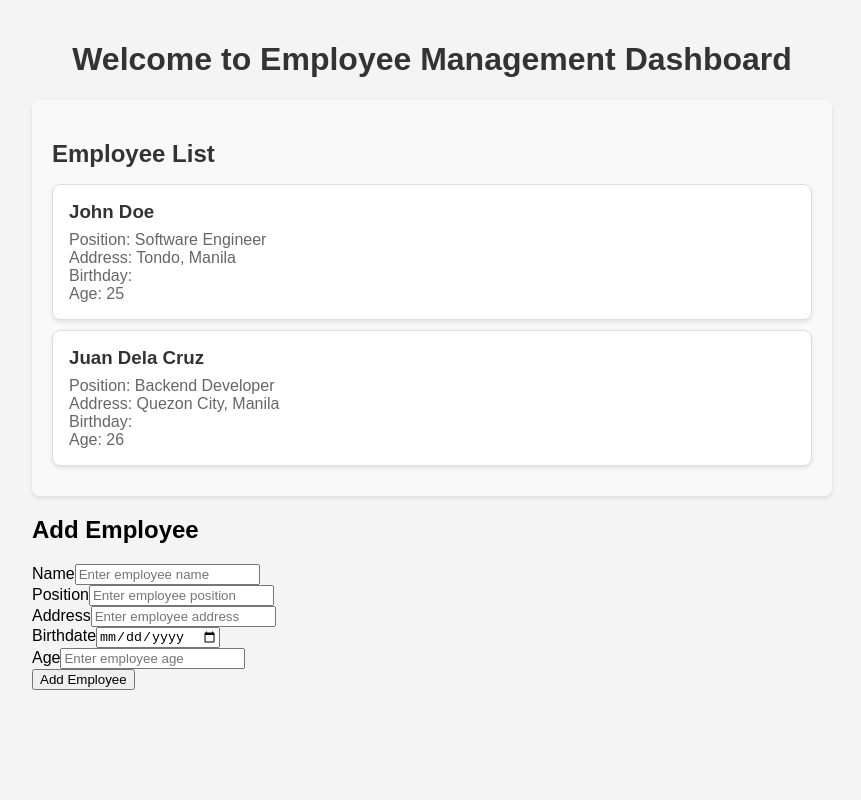
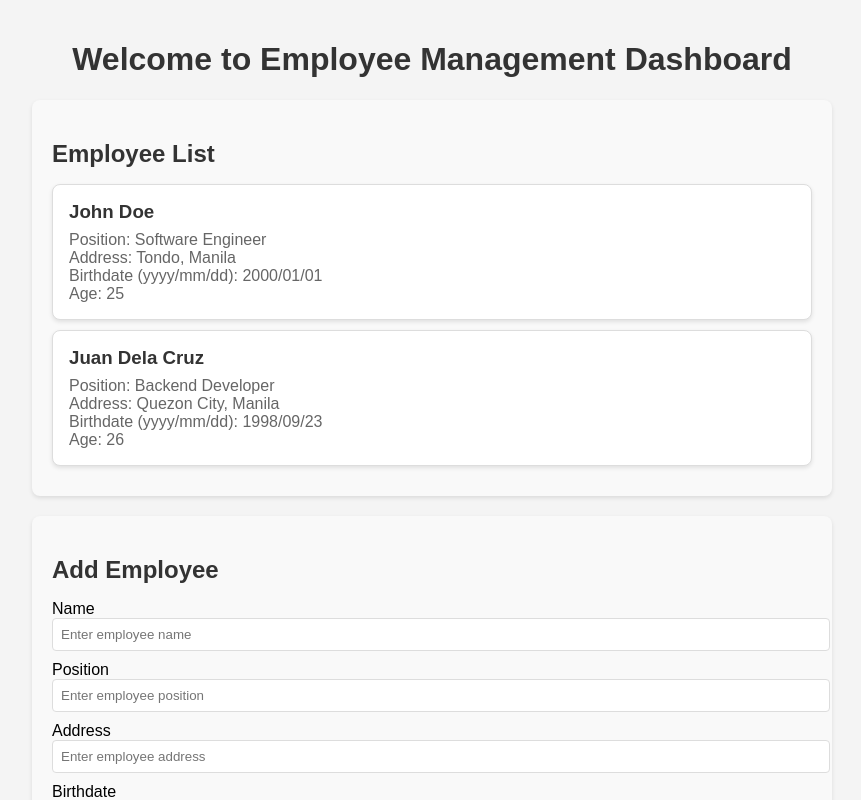
Before and after one commit to CharlotteJoyceDCB/employee-dashboard, a React (Vite) app: page / in a window 1280 px wide. Shown: the top 800 px of the page, without its empty margins (208-1069 px from the left). Built offline with nearby package versions, Linux system fonts and the light colour scheme; the HTML template or start-up script is replaced by a standard one.

Commit message:
Fixed error on birthdate form.

```diff
--- a/src/components/AddEmployee.jsx
+++ b/src/components/AddEmployee.jsx
@@ -67,8 +67,11 @@ const AddEmployee = ({ onAdd }) => {
           <input
             type="date"
             value={birthdate}
-            onChange={(e) => setBirthdate(e.target.value)}
-            placeholder="Enter employee birthdate"
+            onChange={(e) => {
+                setBirthdate(e.target.value);
+                calculateAge(e.target.value);
+              }}
+              onKeyDown={(e) => e.preventDefault()}
             required
           />
         </div>
@@ -79,6 +82,7 @@ const AddEmployee = ({ onAdd }) => {
             value={age}
             onChange={(e) => setAge(e.target.value)}
             placeholder="Enter employee age"
+            required
           />
         </div>
         <button type="submit">Add Employee</button>
--- a/src/components/EmployeeCard.jsx
+++ b/src/components/EmployeeCard.jsx
@@ -6,7 +6,7 @@ const EmployeeCard = ({ employee }) => {
       <h3>{employee.name}</h3>
       <p>Position: {employee.position}</p>
       <p>Address: {employee.address}</p>
-      <p>Birthday: {employee.birthday}</p>
+      <p>Birthdate (yyyy/mm/dd): {employee.birthdate}</p>
       <p>Age: {employee.age}</p>
     </div>
   );
--- a/src/index.css
+++ b/src/index.css
@@ -64,3 +64,44 @@ h1 {
   margin: 0;
   color: #666;
 }
+/* ADD EMPLOYEE */
+/* src/components/AddEmployee.css */
+.add-employee {
+  background-color: #f9f9f9;
+  border-radius: 8px;
+  box-shadow: 0 2px 4px rgba(0, 0, 0, 0.1);
+  padding: 20px;
+  margin: 20px 0;
+}
+
+.add-employee h2 {
+  margin-bottom: 16px;
+  color: #333;
+}
+
+.add-employee form {
+  display: flex;
+  flex-direction: column;
+  gap: 10px;
+}
+
+.add-employee input {
+  padding: 8px;
+  border: 1px solid #ddd;
+  border-radius: 4px;
+  width: 100%;
+}
+
+.add-employee button {
+  padding: 10px 15px;
+  background-color: #007bff;
+  color: white;
+  border: none;
+  border-radius: 4px;
+  cursor: pointer;
+  transition: background-color 0.3s;
+}
+
+.add-employee button:hover {
+  background-color: #0056b3;
+}
```
